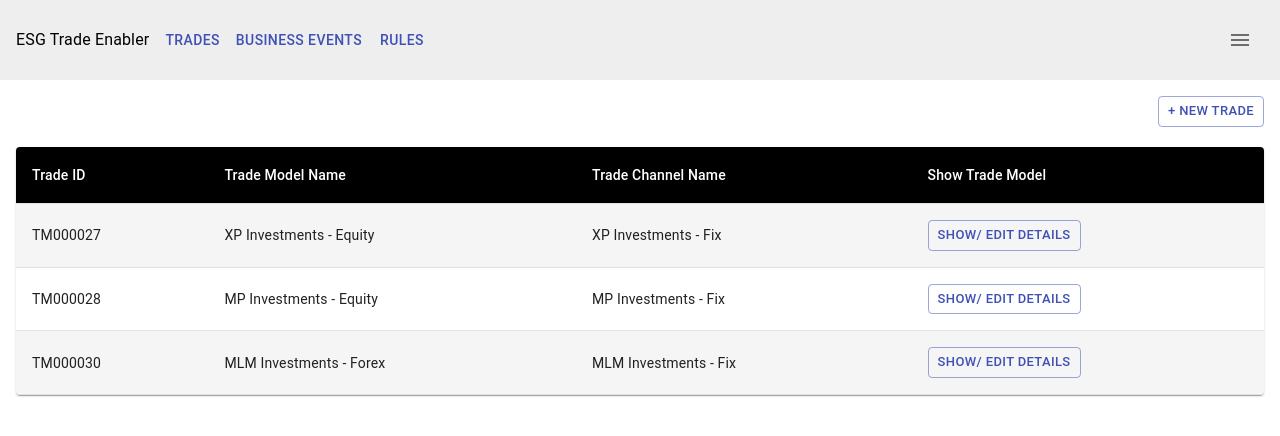
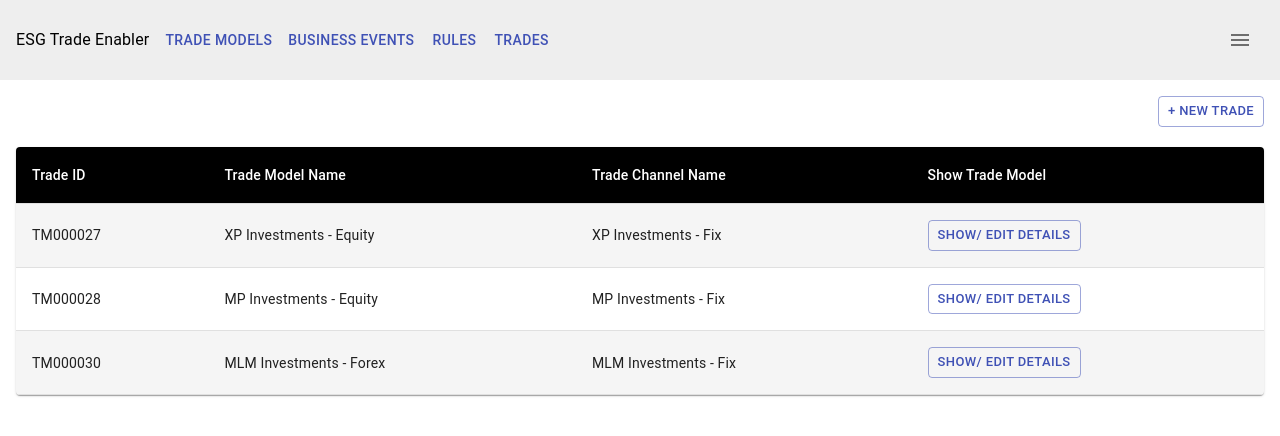
Before and after one commit to aashishmaheshwar/testyTemp, a React (Create React App) app: page / in a window 1280 px wide. Shown: the top 436 px of the page. Built offline with nearby package versions, Linux system fonts and the light colour scheme.

Commit message:
attribute helper text

```diff
--- a/src/components/MainNav.tsx
+++ b/src/components/MainNav.tsx
@@ -5,15 +5,18 @@ import MenuIcon from "@material-ui/icons/Menu";
 export default function MainNav() {
   return (
     <Box display="flex" bgcolor="grey.200" p={2} alignItems="center">
-      <Box pr={1}><Typography>ESG Trade Enabler</Typography></Box>
+      <Box pr={1}>
+        <Typography>ESG Trade Enabler</Typography>
+      </Box>
       <Box>
-        <Button color="primary">Trades</Button>
+        <Button color="primary">Trade Models</Button>
         <Button color="primary">Business Events</Button>
         <Button color="primary">Rules</Button>
+        <Button color="primary">Trades</Button>
       </Box>
       <Box flexGrow={1} textAlign="right">
         <IconButton>
-            <MenuIcon />
+          <MenuIcon />
         </IconButton>
       </Box>
     </Box>
--- a/src/components/TradeModel.tsx
+++ b/src/components/TradeModel.tsx
@@ -17,7 +17,8 @@ import HelpIcon from "@material-ui/icons/Help";
 import DoneIcon from "@material-ui/icons/Done";
 import { AttributeType, Trade, TradeAttributes } from "./../types/Trade";
 import * as yup from "yup";
-import { Form, Formik, useFormik } from "formik";
+import { useFormik } from "formik";
+import { FormHelperText } from "@material-ui/core";
 
 const useStyles = makeStyles({
   root: {
@@ -215,6 +216,11 @@ const TradeModel: React.FC<{
               );
             })}
           </Paper>
+          {!selectedAttrs.size && (
+            <FormHelperText error>
+              Atleast one attribute must be selected
+            </FormHelperText>
+          )}
         </DialogContent>
         <DialogActions>
           <Button onClick={onClose} color="primary">
```
